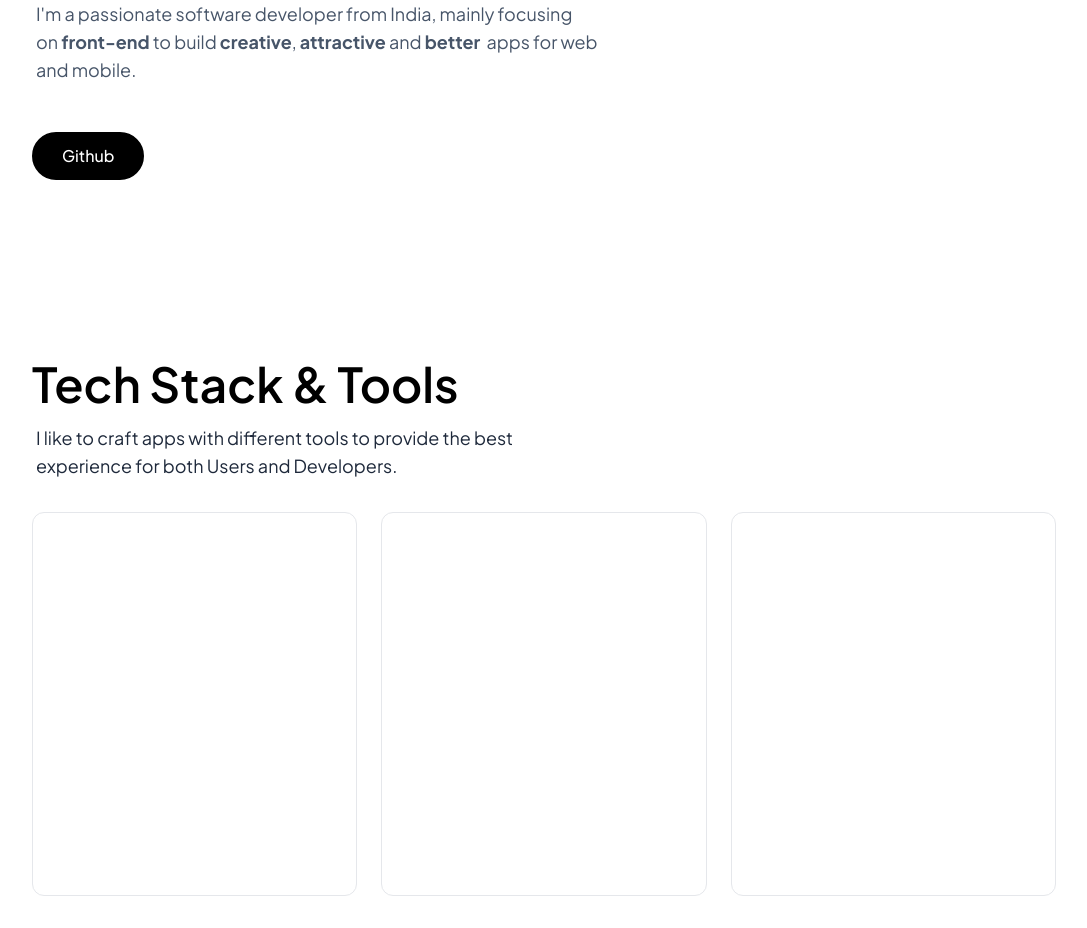
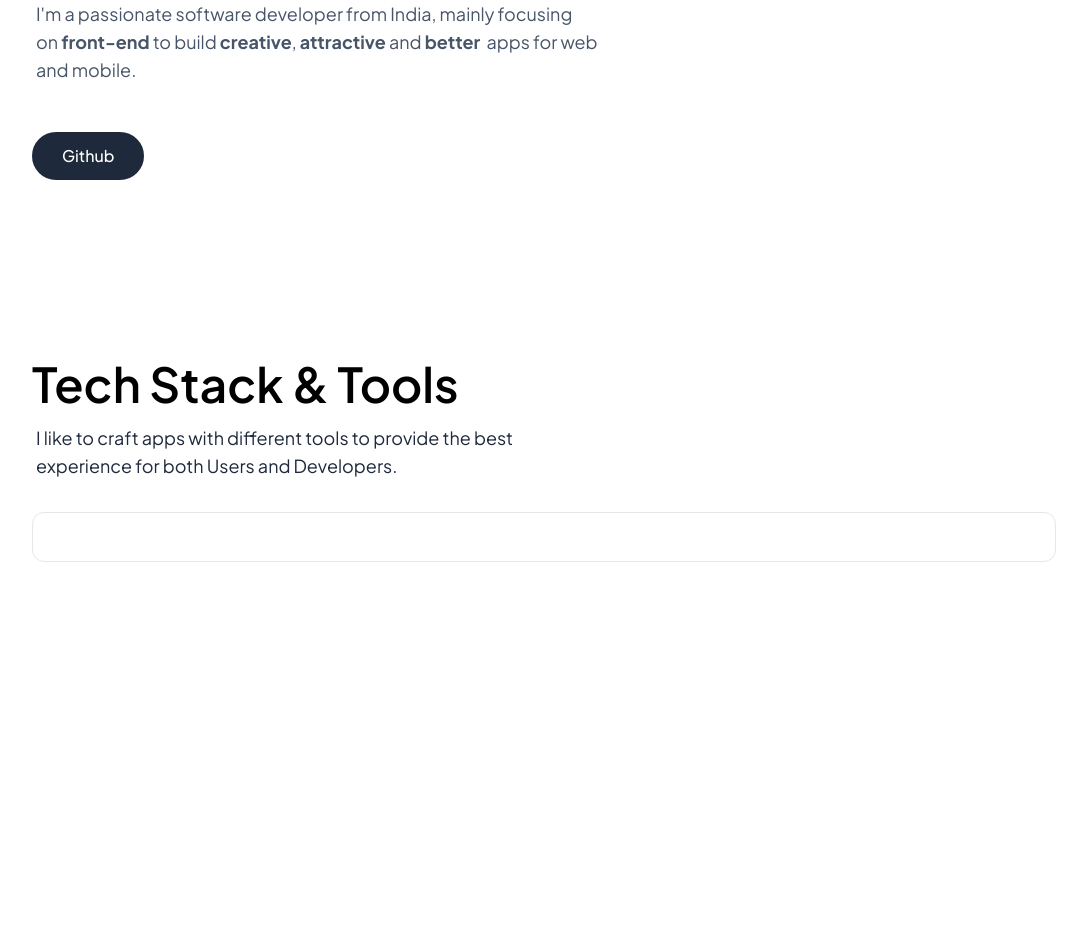
Before and after one commit to hrvsdev/hrvs, a Next.js app: page / in a window 1280 px wide. Shown: the part 440-1368 px from the top of the page, without its empty margins (96-1183 px from the left). After the commit the page ends 1034 px from the top, so only its background shows below. Built offline with nearby package versions, Linux system fonts and the light colour scheme.

Commit message:
change hero button bg

```diff
--- a/components/Home/Hero/Hero.tsx
+++ b/components/Home/Hero/Hero.tsx
@@ -17,7 +17,7 @@ export default function HeroComp(): JSX.Element {
           &nbsp; apps for web and mobile.
         </p>
         <div className="flex gap-x-5">
-          <button className="w-fit font-medium text-white hover:text-black dark:text-black dark:hover:text-white border-2 border-black dark:border-white bg-black hover:bg-transparent dark:bg-white cursor-pointer rounded-full transition-transform active:translate-y-0.5">
+          <button className="w-fit font-medium text-white hover:text-black dark:text-black dark:hover:text-white border-2 border-slate-800 dark:border-white bg-slate-800 hover:bg-transparent dark:bg-white cursor-pointer rounded-full transition-transform active:translate-y-0.5">
             <a
               className="inline-block py-2.5 px-7"
               href="https://github.com/hrvsdev"
--- a/components/Home/Tech/Tech.tsx
+++ b/components/Home/Tech/Tech.tsx
@@ -9,10 +9,10 @@ export default function Tech() {
           I like to craft apps with different tools to provide the best experience for
           both Users and Developers.
         </p>
-        <div className="grid grid-cols-1 lg:grid-cols-3 gap-6">
-          <div className="h-96 rounded-xl border dark:border-slate-700"></div>
-          <div className="h-96 rounded-xl border dark:border-slate-700"></div>
-          <div className="h-96 rounded-xl border dark:border-slate-700"></div>
+        <div className="flex flex-col gap-6">
+          <div className="rounded-xl border dark:border-slate-700 p-6">
+
+          </div>
         </div>
       </div>
     </section>
--- a/package.json
+++ b/package.json
@@ -8,6 +8,7 @@
   },
   "dependencies": {
     "next": "12.3.1",
+    "randomcolor": "^0.6.2",
     "react": "18.2.0",
     "react-dom": "18.2.0"
   },
@@ -15,6 +16,7 @@
     "@svgr/webpack": "^6.5.0",
     "@tabler/icons": "^1.106.0",
     "@types/node": "18.11.0",
+    "@types/randomcolor": "^0.5.6",
     "@types/react": "18.0.21",
     "@types/react-dom": "18.0.6",
     "autoprefixer": "^10.4.12",
```
Also changed, not shown: 2 other files (tests, documents, lock files or other folders).
